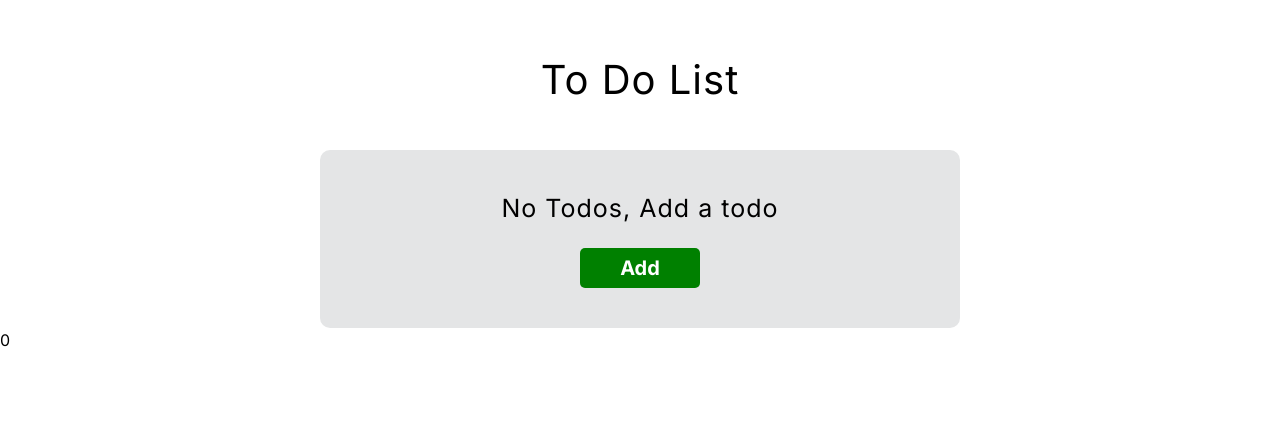
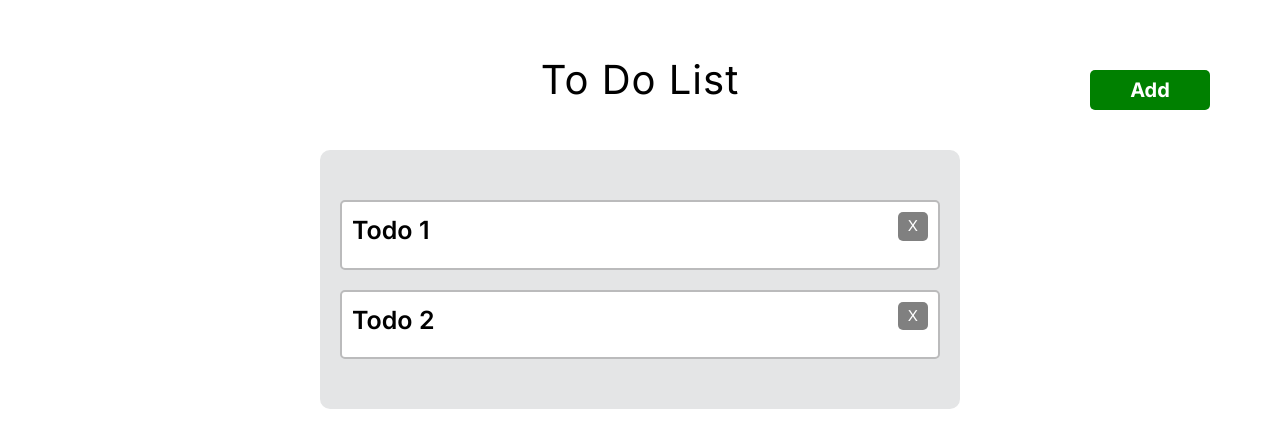
Before and after one commit to PiyushInnotech/next-app, a Next.js app: page / in a window 1280 px wide. Shown: the top 448 px of the page. Built offline with nearby package versions, Linux system fonts and the light colour scheme.

Commit message:
added redux

```diff
--- a/app/layout.tsx
+++ b/app/layout.tsx
@@ -1,5 +1,6 @@
 import './globals.css'
 import { Inter } from 'next/font/google'
+import { Providers } from '@/redux/provider'
 
 const inter = Inter({ subsets: ['latin'] })
 
@@ -15,7 +16,9 @@ export default function RootLayout({
 }) {
   return (
     <html lang="en">
-      <body className={inter.className}>{children}</body>
+      <body className={inter.className}>
+        <Providers>{children}</Providers>
+      </body>
     </html>
   )
 }
--- a/components/AddTodo.tsx
+++ b/components/AddTodo.tsx
@@ -1,31 +1,24 @@
 'use client'
 import React, { useState, useEffect } from 'react';
 import { useRouter } from 'next/navigation';
-
-const getLocalList = () => {
-    let list = localStorage.getItem('todolist')
-    if (list) {
-        return JSON.parse(list)
-    } else {
-        return [];
-    }
-}
+import { useAppDispatch, useAppSelector } from '@/redux/hooks';
+import { addTodoAction } from '@/redux/todos/todoSlice';
 
 const AddTodo = () => {
     const [newTodo, setNewTodo] = useState({
         title: '',
         desc: '',
         id: null,
-        showDesc: false
     });
 
     const [error, setError] = useState('');
-    const [todoList, setTodoList] = useState(getLocalList());
+    const todoList = useAppSelector((state) => state.todoReducer.list)
     const newTodoId = todoList && todoList.length ? todoList[todoList.length - 1].id + 1 : 1
     const router = useRouter()
+    const dispatch = useAppDispatch();
 
     useEffect(() => {
-        setNewTodo((prevTodo) => ({ ...prevTodo, id: newTodoId }));
+        setNewTodo((prevTodo: any) => ({ ...prevTodo, id: newTodoId }));
     }, [newTodoId])
 
     const handleAddTodoItem = (e: any) => {
@@ -39,12 +32,11 @@ const AddTodo = () => {
     const handleSubmit = (e: any) => {
         e.preventDefault();
         if (newTodo.title && newTodo.desc) {
-            if (todoList) {
-                setTodoList([...todoList, newTodo]);
-                localStorage.setItem("todolist", JSON.stringify([...todoList, newTodo]))
-            } else {
-                localStorage.setItem('todolist', JSON.stringify([newTodo]))
-            }
+            dispatch(addTodoAction({
+                id: newTodoId,
+                title: newTodo.title,
+                desc: newTodo.desc
+            }))
             setNewTodo({ ...newTodo, title: '', desc: '' })
             router.push('/')
         } else {
--- a/components/TodoList.tsx
+++ b/components/TodoList.tsx
@@ -1,58 +1,40 @@
 'use client'
-import React, { useState, useEffect } from 'react';
+import React, { useState } from 'react';
 import { useRouter } from 'next/navigation';
+import { useAppSelector, useAppDispatch } from '@/redux/hooks';
+import { deleteTodoAction } from '@/redux/todos/todoSlice';
+const TodoList = () => {
 
-const TodoList = () => {
-  const getLocalList = () => {
-    let list = localStorage.getItem('todolist')
-    if (list) {
-      return JSON.parse(list)
-    } else {
-      return [];
-    }
-  }
-
-  const [todoList, setTodoList] = useState([]);
   const [activeIndex, setActiveIndex] = useState(-1);
   const router = useRouter()
+  const dispatch = useAppDispatch()
+  const todoItems = useAppSelector((state) => state.todoReducer.list)
 
-  const deleteTodo = (e:any, index:any) => {
+  const deleteTodo = (e : any, id: number) => {
     e.stopPropagation();
-    let updatedList = todoList.filter((item:any, ind:any) => {
-      return ind !== index;
-    })
-
-    setTodoList(updatedList)
+    dispatch(deleteTodoAction(id))
   }
 
   const addNewTodo = () => {
     router.push('/addtodo')
   }
 
-  const showDescription = (index:any) => {
+  const showDescription = (index: any) => {
     setActiveIndex(index === activeIndex ? -1 : index);
   }
-
-  useEffect(() => {
-    setTodoList(getLocalList)
-  },[])
-
-  useEffect(() => {
-    localStorage.setItem("todolist", JSON.stringify(todoList))
-  }, [todoList])
 
   return (
     <div className='todoList'>
       <h1 className="pageHeading">To Do List</h1>
       <div className='listWrapper'>
         {
-          todoList && todoList.length ? todoList.map((todo:any, index:any) => {
+          todoItems && todoItems.length ? todoItems.map((todo: any, index: number) => {
             return (
               <div className="listItem" key={todo.id}>
                 <div className='title' onClick={() => showDescription(index)}>
                   <p>{todo.title}</p>
                   <div>
-                    <button onClick={(e) => deleteTodo(e, index)}>X</button>
+                    <button onClick={(e) => deleteTodo(e ,todo.id)}>X</button>
                   </div>
                 </div>
                 {index === activeIndex && <p className="desc"> Description: {todo.desc} </p>}
@@ -66,7 +48,7 @@ const TodoList = () => {
           )
         }
       </div>
-      {todoList && todoList.length && <button className='addButton' onClick={() => addNewTodo()}>Add</button>}
+      {todoItems && todoItems.length && <button className='addButton' onClick={() => addNewTodo()}>Add</button>}
     </div>
   )
 }
--- a/package.json
+++ b/package.json
@@ -9,6 +9,7 @@
     "lint": "next lint"
   },
   "dependencies": {
+    "@reduxjs/toolkit": "^1.9.5",
     "@types/node": "20.3.1",
     "@types/react": "18.2.12",
     "@types/react-dom": "18.2.5",
@@ -19,6 +20,8 @@
     "postcss": "8.4.24",
     "react": "18.2.0",
     "react-dom": "18.2.0",
+    "react-redux": "^8.1.0",
+    "redux": "^4.2.1",
     "tailwindcss": "3.3.2",
     "typescript": "5.1.3"
   }
--- /dev/null
+++ b/redux/hooks.ts
@@ -0,0 +1,5 @@
+import { TypedUseSelectorHook, useDispatch, useSelector } from "react-redux";
+import type { RootState, AppDispatch } from './store';
+
+export const useAppDispatch = () => useDispatch<AppDispatch>();
+export const useAppSelector: TypedUseSelectorHook<RootState> = useSelector;
--- /dev/null
+++ b/redux/provider.tsx
@@ -0,0 +1,8 @@
+"use client";
+
+import { store } from "./store";
+import { Provider } from "react-redux";
+
+export function Providers({ children }: { children: React.ReactNode }) {
+  return <Provider store={store}>{children}</Provider>;
+}
--- /dev/null
+++ b/redux/store.ts
@@ -0,0 +1,11 @@
+import { configureStore } from "@reduxjs/toolkit";
+import todoReducer from './todos/todoSlice'
+
+export const store = configureStore({
+  reducer: {
+    todoReducer
+  },
+});
+
+export type RootState = ReturnType<typeof store.getState>;
+export type AppDispatch = typeof store.dispatch;
--- /dev/null
+++ b/redux/todos/todoSlice.ts
@@ -0,0 +1,45 @@
+import { createSlice, PayloadAction } from "@reduxjs/toolkit";
+
+type todoState = {
+    list: {
+        id: number,
+        title: string,
+        desc: string,
+    }[];
+};
+
+const initialState = {
+    list: [{
+        id: 1,
+        title: 'todo 1',
+        desc: 'complete todo1',
+    }, {
+        id: 2,
+        title: 'todo 2',
+        desc: 'complete todo 2',
+    }],
+} as todoState;
+
+export const todo = createSlice({
+    name: "todo",
+    initialState,
+    reducers: {
+        addTodoAction: (state, action: PayloadAction<{ id: number, title: string, desc: string }>) => {
+            const newTodo = action.payload
+            state.list = [...state.list, newTodo];
+        },
+        deleteTodoAction: (state, action: PayloadAction<number>) => {
+            let updatedList = state.list.filter((item) => {
+                return item.id !== action.payload;
+            })
+            state.list = updatedList
+        }
+    },
+});
+
+export const {
+    addTodoAction,
+    deleteTodoAction
+} = todo.actions;
+
+export default todo.reducer;
```
Also changed, not shown: 1 other file (tests, documents, lock files or other folders).
